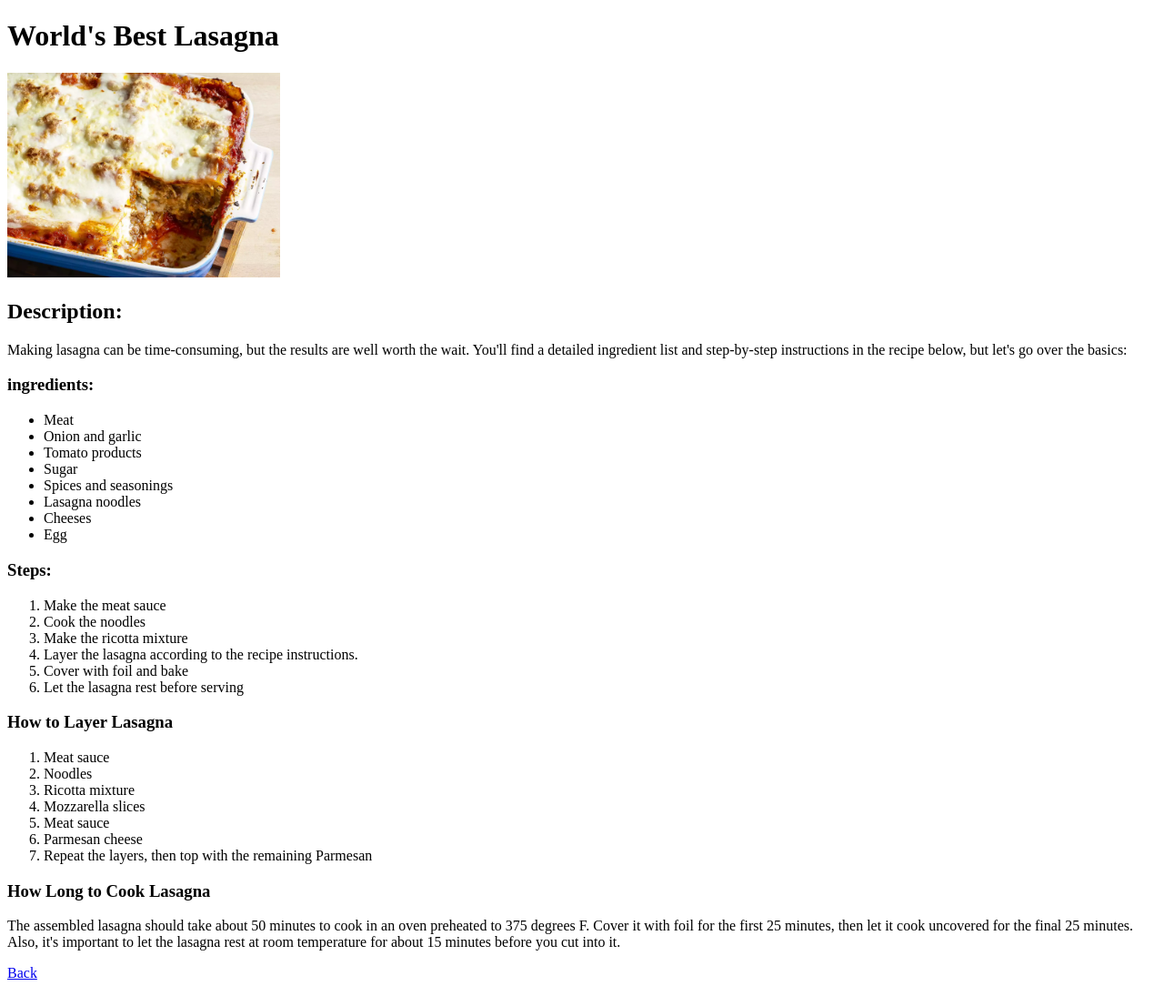
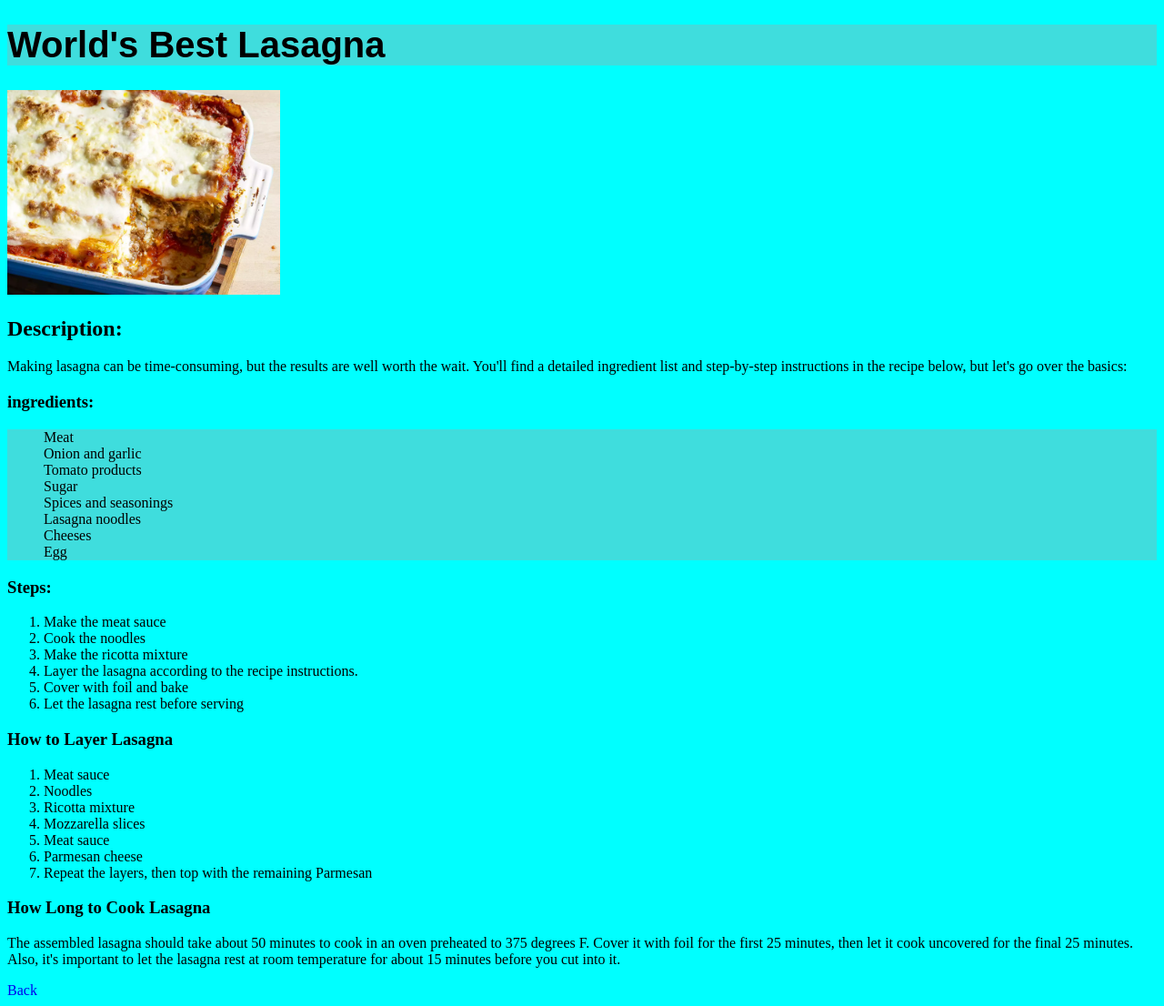
Before and after one commit to drmdg/OdinRecipes, a plain HTML site: page recipes/lasagna.html in a window 1280 px wide. Shown: the whole page at 91% size. Drawn offline with Linux system fonts and the light colour scheme.

Commit message:
CSS adicionado

```diff
--- /dev/null
+++ b/css/style.css
@@ -0,0 +1,18 @@
+body{
+    background-color: aqua;
+}
+
+.titulo{
+    font-family: Arial, Helvetica, sans-serif;
+    font-size: 40px;
+    background-color: rgb(63, 221, 221);
+}
+
+ul{
+    list-style: none;
+    background-color: rgb(63, 221, 221);
+}
+
+a{
+    text-decoration: none;
+}
--- a/recipes/lasagna.html
+++ b/recipes/lasagna.html
@@ -4,6 +4,7 @@
     <meta charset="UTF-8">
     <meta name="viewport" content="width=device-width, initial-scale=1.0">
     <title>Lasagna</title>
+    <link rel="stylesheet" href="../css/style.css">
     <style>
         img{
             width: 300px;
@@ -13,7 +14,7 @@
 </head>
 <body>
 
-    <h1>World's Best Lasagna</h1>
+    <h1 class="titulo">World's Best Lasagna</h1>
     <img src="../img/lasagna.webp" alt="Imagem de uma lasanha">
 
     <h2>Description: </h2>
```
Also changed, not shown: index.html (+2 -1 lines), recipes/beef.html (+1 -0 lines), recipes/mac.html (+1 -0 lines), recipes/potato.html (+1 -1 lines).
